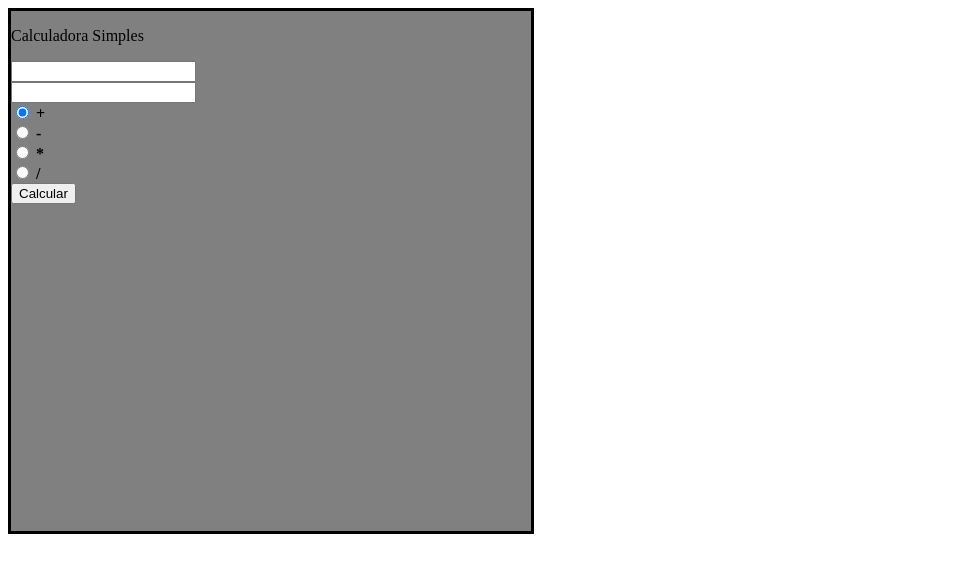
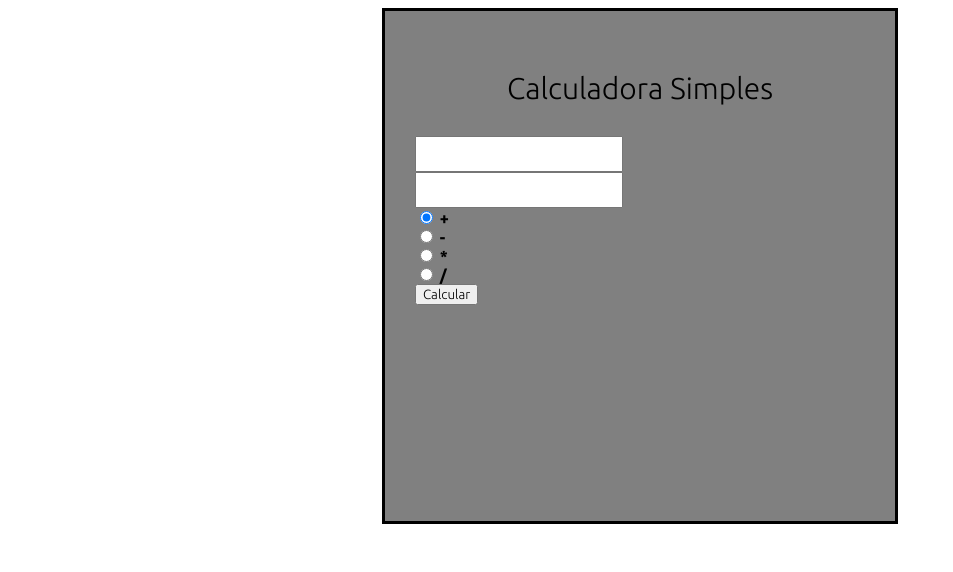
Before and after one commit to joaosavioli06/simple_calculator, a plain HTML site: page index.html in a window 1280 px wide. Shown: the whole page, without its empty margins (0-953 px from the left). Drawn offline with Linux system fonts and the light colour scheme.

Commit message:
Modifying HTML and CSS

```diff
--- a/art.css
+++ b/art.css
@@ -1,8 +1,35 @@
+@import url('https://fonts.googleapis.com/css2?family=Ubuntu:ital,wght@0,300;0,700;1,300;1,700&display=swap');
 
+* {
+    font-family: 'Ubuntu', sans-serif;
+}
 
 #quad {
     background: gray;
     border: 3px solid rgb(0, 0, 0);
-    width: 520px;
-    height: 520px;
+    width: 450px;
+    height: 450px;
+    margin: 0 auto;
+    top: 50%;
+    bottom: 50%;
+    padding: 30px
 }
+
+input[type="text"] {
+	height: 30px;
+    font-size: 30px ;
+    width: 200px;
+
+}
+
+#quad h3 {
+    font-size: 20px;
+    justify-content: center;
+    display: flex;
+}
+
+#quad p {
+    font-size: 30px;
+    justify-content: center;
+    display: flex;
+}
--- a/index.html
+++ b/index.html
@@ -25,7 +25,7 @@
 
         <button onclick="conta()" type="button" id="btn"> Calcular </button>
             <br>
-                <h1 id="Resultado"></h1>
+                <h3 id="Resultado"></h3>
 
     </div>
 
```
